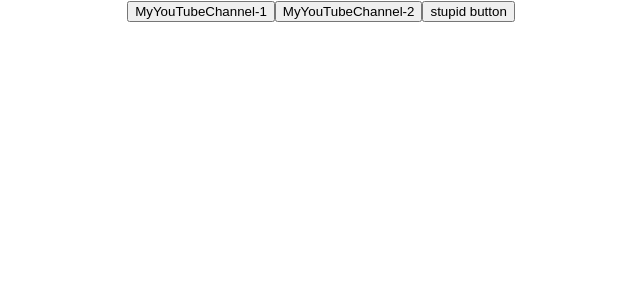
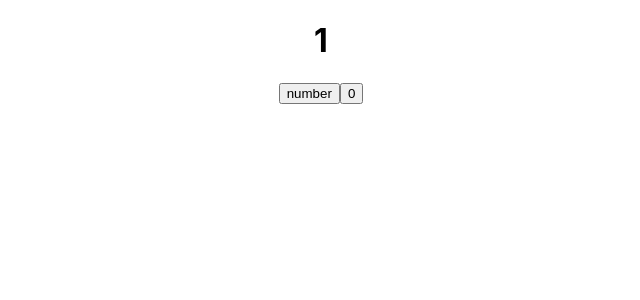
Before and after one commit to MrEvgeniy1989/microtasks, a React (Create React App) app: page / in a window 1280 px wide. Shown: the top 300 px of the page, without its empty margins (319-959 px from the left). Built offline with nearby package versions, Linux system fonts and the light colour scheme.

Commit message:
4. useState

```diff
--- a/src/App.tsx
+++ b/src/App.tsx
@@ -1,7 +1,7 @@
-import React from 'react';
+import React, {useState} from 'react';
 // import {MouseEvent} from 'react';
 import './App.css';
-import {Button} from './3/components/Button';
+// import {Button} from './3/components/Button';
 // import {Header} from './1/Header';
 // import {Body} from './1/Body';
 // import {Footer} from './1/Footer';
@@ -41,34 +41,55 @@ function App() {
     // }
 
 
-    const Button1Foo = (subscriber:string, age:number, address: string) => {
-        console.log(subscriber, age, address)
+    // const Button1Foo = (subscriber:string, age:number, address: string) => {
+    //     console.log(subscriber, age, address)
+    // }
+    // const Button2Foo = (subscriber:string) => {
+    //     console.log(subscriber)
+    // }
+    // const Button3Foo = () => {
+    //     console.log("I am stupid button")
+    // }
+
+    // return (
+    //     <div className={'App'}>
+    //         {/*<Header titleForHeader = {"New Header"}/>*/}
+    //         {/*<Body titleForBody = {"New Body"}/>*/}
+    //         {/*<Footer titleForFooter = {"New Footer"}/>*/}
+    //         {/*<NewComponent students={students}/>*/}
+    //         {/*<button onClick={(event)=>{console.log("Hello")}}>MyYouTubeChannel-1</button>*/}
+    //         {/*<button onClick={foo1}>1</button>*/}
+    //         {/*<button onClick={((event: MouseEvent<HTMLButtonElement>) => foo2(100200))}>2</button>*/}
+    //         {/*<button onClick={(event: MouseEvent<HTMLButtonElement>) => onClickHandler('VASYA')}> MyYouTubeChannel-1*/}
+    //         {/*</button>*/}
+    //         {/*<button onClick={(event: MouseEvent<HTMLButtonElement>) => onClickHandler('IVAN')}>MyYouTubeChannel-2*/}
+    //         {/*</button>*/}
+    //
+    //         {/*<Button name={"MyYouTubeChannel-1"} callBack={()=>Button1Foo("I am Vasya", 21, "live in Minsk")}/>*/}
+    //         {/*<Button name={"MyYouTubeChannel-2"} callBack={()=>Button2Foo("I am Ivan")}/>*/}
+    //         {/*<Button name={"stupid button"} callBack={Button3Foo}/>*/}
+    //     </div>
+
+    // let a = 1
+
+    let [a, setA] = useState(1)
+
+    const onClickHandler = () => {
+        setA(++a)
+        console.log(a)
     }
-    const Button2Foo = (subscriber:string) => {
-        console.log(subscriber)
-    }
-    const Button3Foo = () => {
-        console.log("I am stupid button")
+
+    const onClickHandler1 = () => {
+        a=0
+        setA(a)
+        console.log(a)
     }
 
     return (
-        <div className={'App'}>
-            {/*<Header titleForHeader = {"New Header"}/>*/}
-            {/*<Body titleForBody = {"New Body"}/>*/}
-            {/*<Footer titleForFooter = {"New Footer"}/>*/}
-            {/*<NewComponent students={students}/>*/}
-            {/*<button onClick={(event)=>{console.log("Hello")}}>MyYouTubeChannel-1</button>*/}
-            {/*<button onClick={foo1}>1</button>*/}
-            {/*<button onClick={((event: MouseEvent<HTMLButtonElement>) => foo2(100200))}>2</button>*/}
-            {/*<button onClick={(event: MouseEvent<HTMLButtonElement>) => onClickHandler('VASYA')}> MyYouTubeChannel-1*/}
-            {/*</button>*/}
-            {/*<button onClick={(event: MouseEvent<HTMLButtonElement>) => onClickHandler('IVAN')}>MyYouTubeChannel-2*/}
-            {/*</button>*/}
-
-            <Button name={"MyYouTubeChannel-1"} callBack={()=>Button1Foo("I am Vasya", 21, "live in Minsk")}/>
-            <Button name={"MyYouTubeChannel-2"} callBack={()=>Button2Foo("I am Ivan")}/>
-            <Button name={"stupid button"} callBack={Button3Foo}/>
-
+        <div className="App">
+            <h1>{a}</h1>
+            <button onClick={onClickHandler}>number</button>
+            <button onClick={onClickHandler1}>0</button>
         </div>
     );
 }
```
